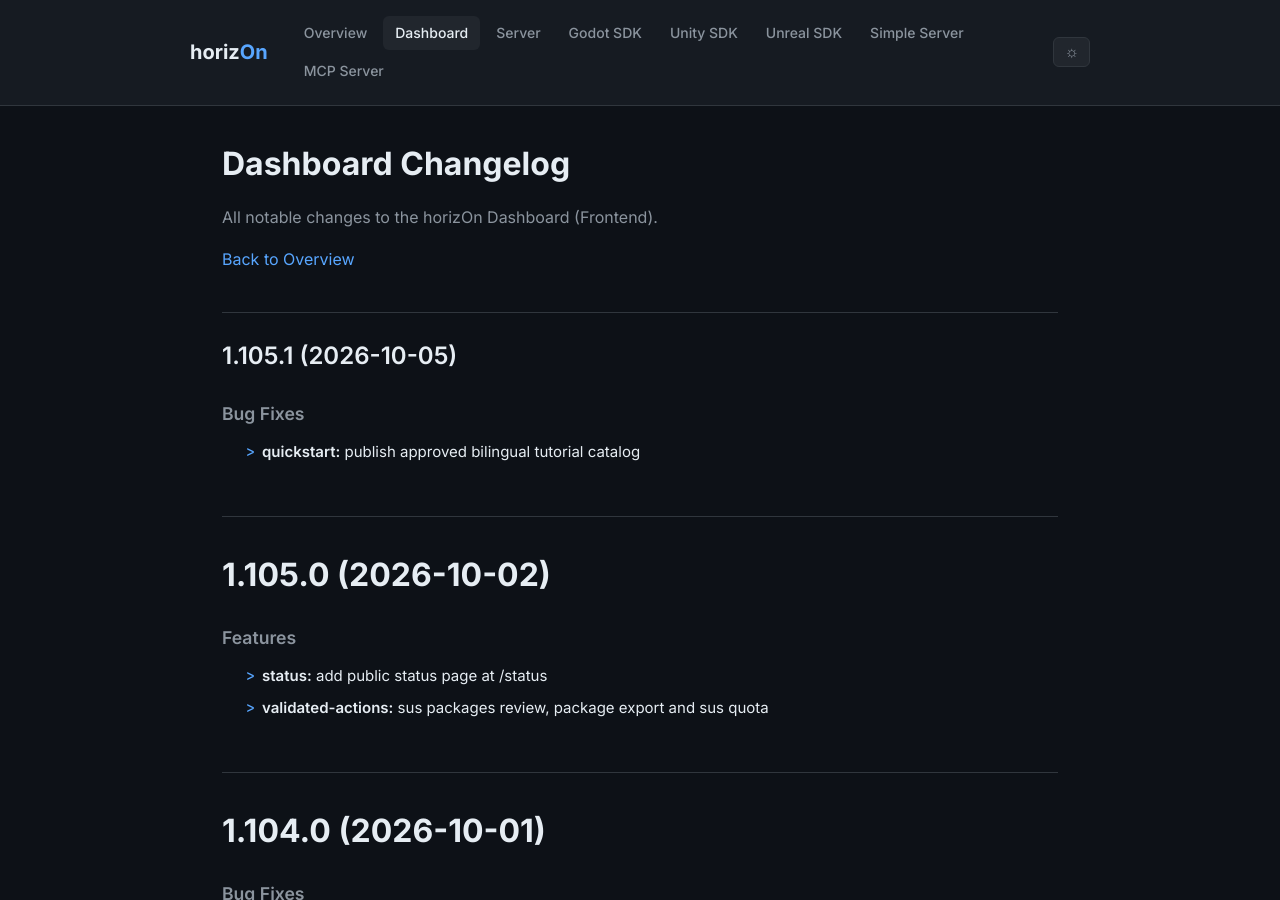
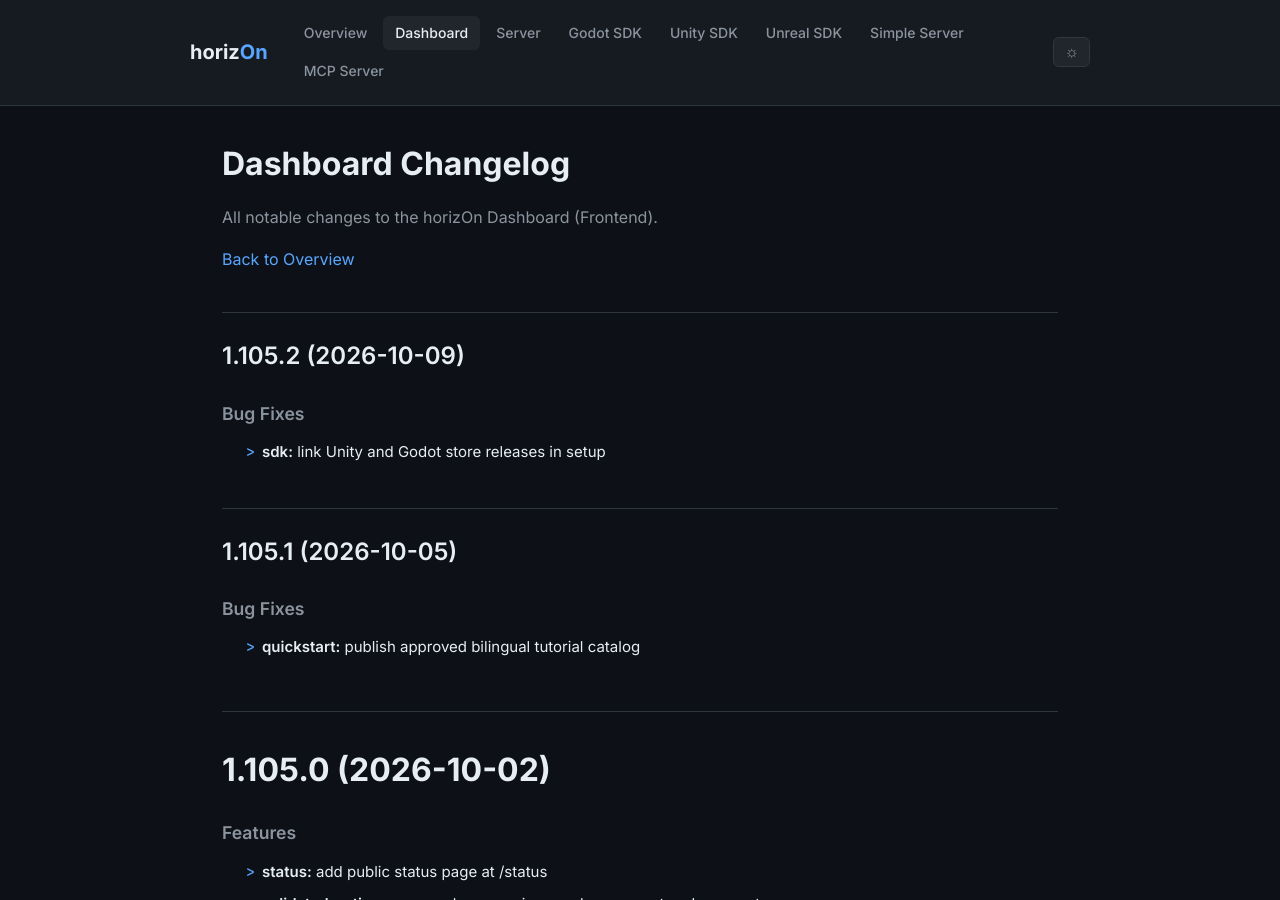
Before and after one commit to ProjectMakersDE/horizOn-Changelog, a Jekyll site: the page built from dashboard-changelog.md, in a window 1280 px wide and 900 px high. Built offline with Jekyll 4.4.1, drawn with Linux system fonts in a browser that asks for light colours.

Commit message:
chore: reconcile changelogs

```diff
--- a/dashboard-changelog.md
+++ b/dashboard-changelog.md
@@ -8,6 +8,13 @@ title: Dashboard Changelog
 All notable changes to the horizOn Dashboard (Frontend).
 
 [Back to Overview](.)
+
+## 1.105.2 (2026-10-09)
+
+
+### Bug Fixes
+
+* **sdk:** link Unity and Godot store releases in setup
 
 ## 1.105.1 (2026-10-05)
 
```
Also changed, not shown: index.md (+1 -1 lines).
